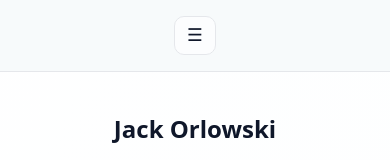
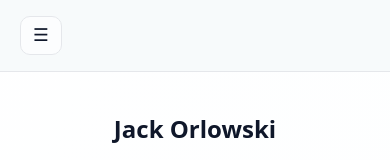
Before and after one commit to o-jack25/Portfolio, a React (Vite) app: page / in a window 390 px wide. Shown: the top 160 px of the page. Built offline with nearby package versions, Linux system fonts and the light colour scheme.

Commit message:
Moved hamburger menu for mobile to top left of screen

```diff
--- a/src/App.css
+++ b/src/App.css
@@ -397,3 +397,13 @@ section {
     grid-template-columns: 1fr;
   }
 }
+
+@media (max-width: 700px) {
+  .nav-inner {
+    justify-content: space-between;
+  }
+
+  .menu-btn {
+    margin-right: auto;
+  }
+}
```
